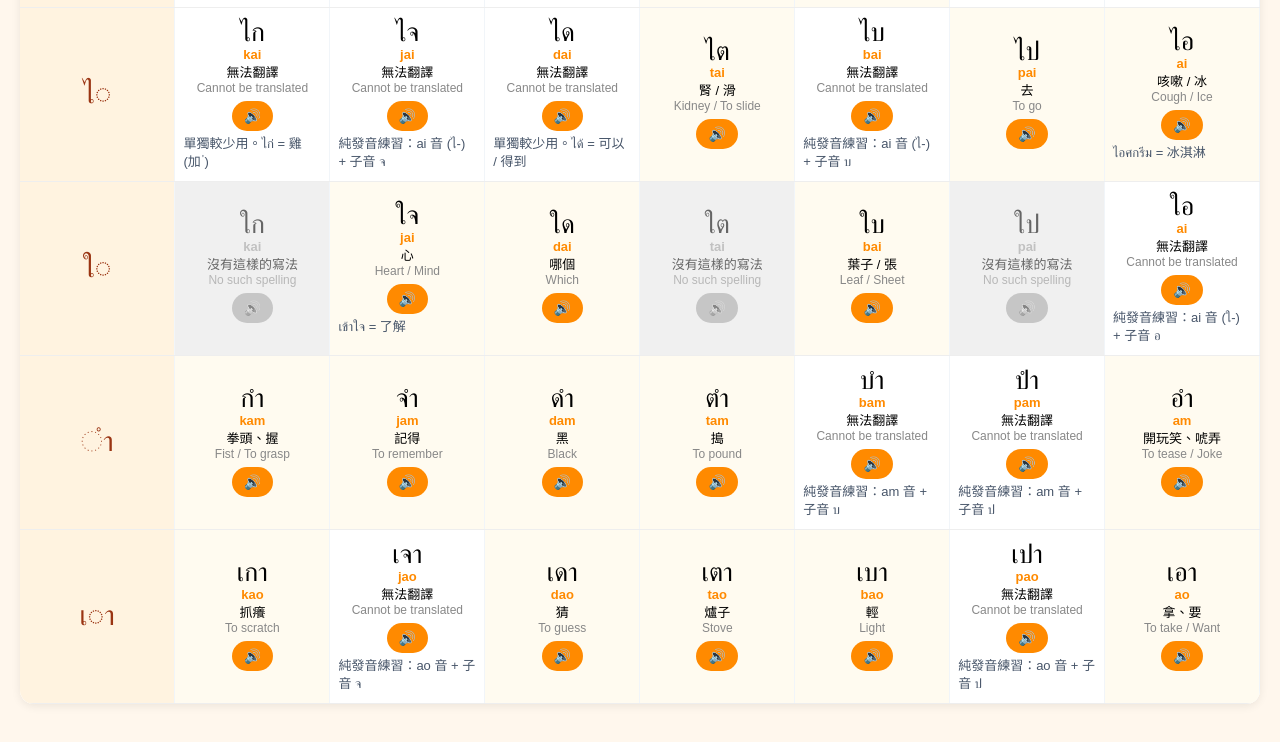
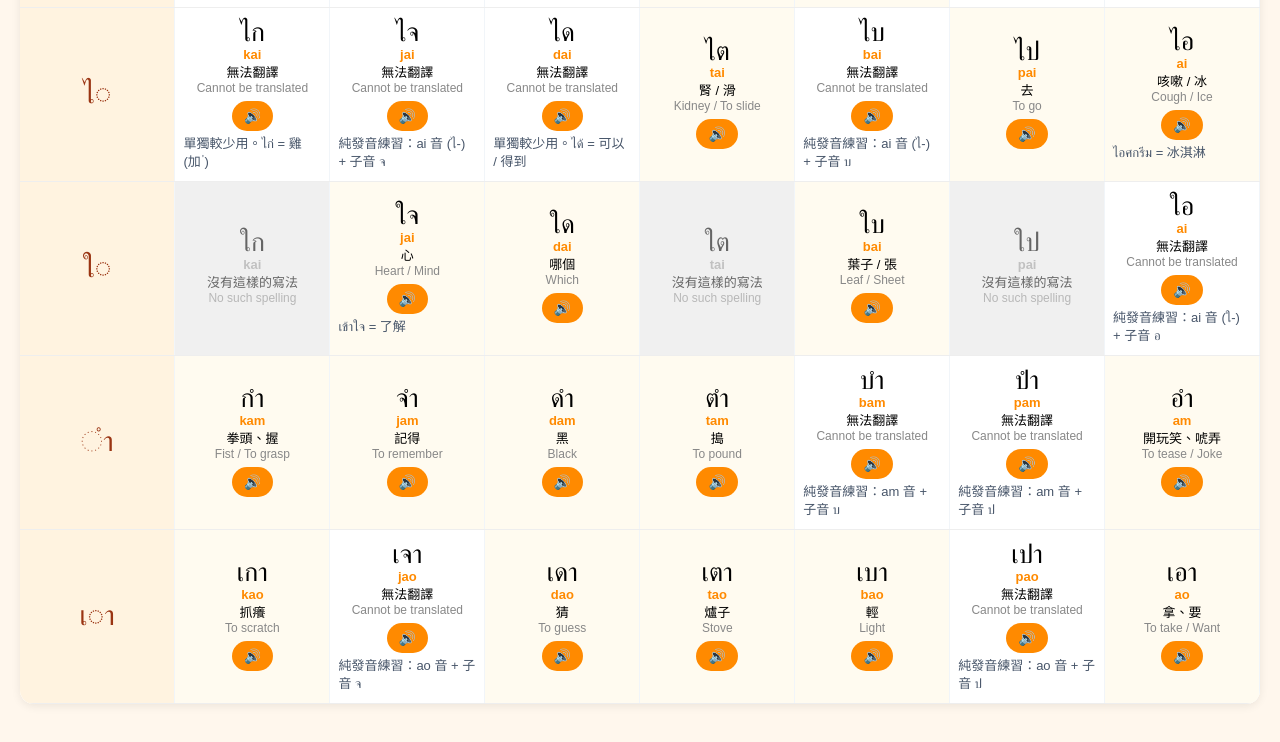
Before and after one commit to Mirien-style/thai-pronunciation-maintest, a plain HTML site: page index.html in a window 1280 px wide. Shown: the part 4402-5144 px from the top of the page. Drawn offline with Linux system fonts and the light colour scheme.

Commit message:
Update index.html

```diff
--- a/index.html
+++ b/index.html
@@ -230,17 +230,16 @@ function render() {
       var isInvalid = invalidWords.indexOf(found.thai) !== -1;
       var isNoMean = (found.zh === "無法翻譯");
       var bg = isNoMean ? '' : 'background:#fffbf0;';
-      if (isInvalid) {
-        bg = 'background:#e2e8f0; filter:grayscale(1); opacity:0.6;';
-      }
+      if (isInvalid) { bg = 'background:#e2e8f0; filter:grayscale(1); opacity:0.6;'; }
       var zhText = isInvalid ? '沒有這樣的寫法' : found.zh;
       var enText = isInvalid ? 'No such spelling' : found.en;
       var remarkText = isInvalid ? '' : (found.remark || '');
+      var playBtnHtml = isInvalid ? '' : '<button class="play-btn" data-file="' + found.file + '" data-thai="' + found.thai + '" style="margin-top:6px;">🔊</button>';
       rowHtml += '<td style="' + bg + '"><div class="thai">' + found.thai + '</div>' +
         '<div class="pinyin">' + found.pinyin + '</div>' +
         '<div style="font-size:13px;">' + zhText + '</div>' +
         '<div style="font-size:12px; color:#888;">' + enText + '</div>' +
-        '<button class="play-btn" data-file="' + found.file + '" data-thai="' + found.thai + '" style="margin-top:6px; ' + (isInvalid ? 'filter:grayscale(1); background:#94a3b8;' : '') + '">🔊</button>' +
+        playBtnHtml +
         '<div class="remark" style="margin-top:4px;">' + remarkText + '</div></td>';
       //2026.11.15 新增以上
     });
```
